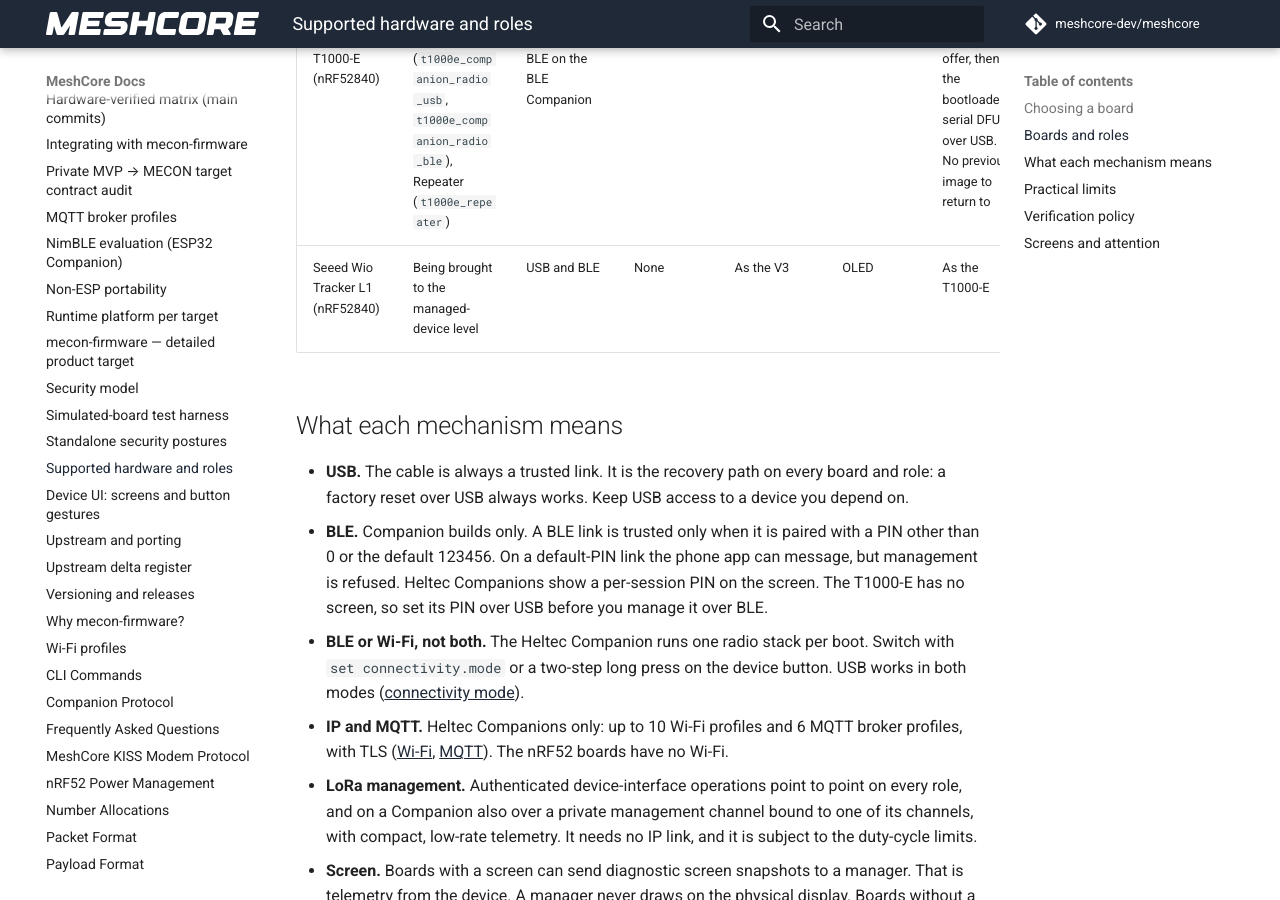
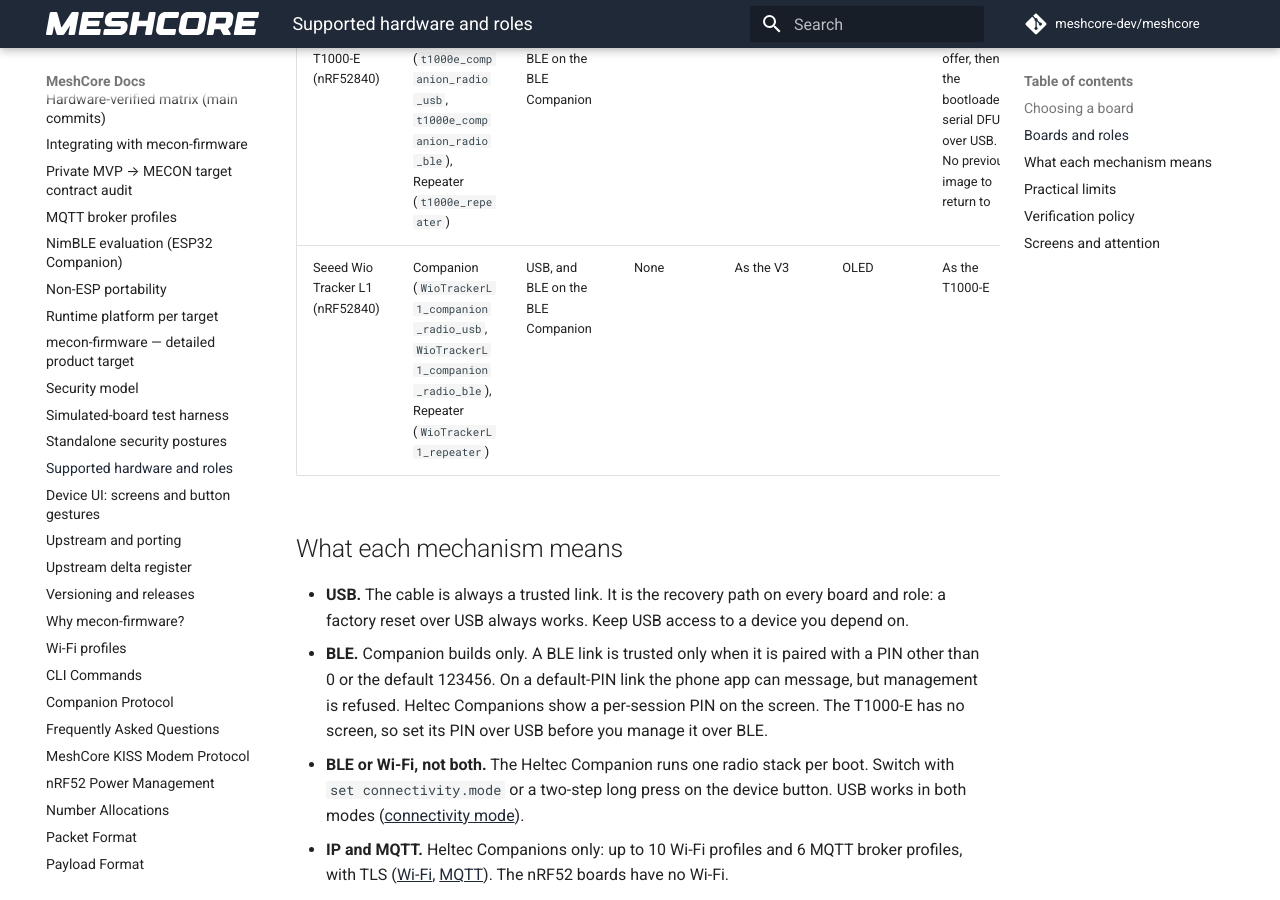
Before and after one commit to hoejriis/mecon-firmware, an MkDocs documentation site: the page built from docs/SUPPORTED_HARDWARE.md, in a window 1280 px wide and 900 px high, scrolled down 1408 px. Built offline with MkDocs 1.6.1 and Material for MkDocs 9.7.7, drawn with Linux system fonts in a browser that asks for light colours; comment, search, counter and statistics services are not loaded.

Commit message:
SUPPORTED_HARDWARE: the Wio Tracker L1's roles
The analyst's review (Issue #246, point 2): "being brought to the
managed-device level" was a progress note. The firmware coder names
the target roles: Companion over USB and BLE, and a Repeater; there is
no Room server build for the L1.

Co-Authored-By: Claude Opus 5.5 (1M context) <noreply@anthropic.com>

```diff
--- a/docs/SUPPORTED_HARDWARE.md
+++ b/docs/SUPPORTED_HARDWARE.md
@@ -20,7 +20,7 @@ The four hardware test targets, with the role builds that carry the managed-devi
 | Heltec V3 (ESP32-S3) | Companion (`Heltec_v3_companion_radio_standalone`), Repeater (`Heltec_v3_repeater`), Room server (`Heltec_v3_room_server`) | Companion: USB and BLE. Repeater, Room server: USB console | Companion: Wi-Fi, MQTT. Repeater, Room server: none | Point to point. Companion also over a private management channel | OLED | Signed, over USB, BLE or IP where the role has that link. Boots on trial and rolls back if not confirmed |
 | Heltec V4 (ESP32-S3, 2 MB PSRAM) | Companion (`heltec_v4_companion_radio_standalone`), Repeater (`heltec_v4_repeater`), Room server (`heltec_v4_room_server`) | As the V3 | As the V3 | As the V3 | OLED | As the V3 |
 | SenseCAP T1000-E (nRF52840) | Companion (`t1000e_companion_radio_usb`, `t1000e_companion_radio_ble`), Repeater (`t1000e_repeater`) | USB, and BLE on the BLE Companion | None | As the V3 | None | Signed offer, then the bootloader's serial DFU over USB. No previous image to return to |
-| Seeed Wio Tracker L1 (nRF52840) | Being brought to the managed-device level | USB and BLE | None | As the V3 | OLED | As the T1000-E |
+| Seeed Wio Tracker L1 (nRF52840) | Companion (`WioTrackerL1_companion_radio_usb`, `WioTrackerL1_companion_radio_ble`), Repeater (`WioTrackerL1_repeater`) | USB, and BLE on the BLE Companion | None | As the V3 | OLED | As the T1000-E |
 
 ## What each mechanism means
 
```
